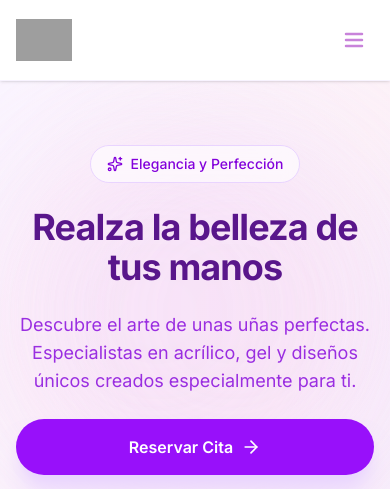
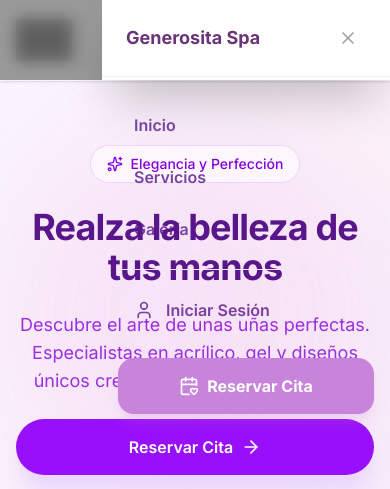
Before and after one commit to georgealvarez14/generosita-spa, a Next.js app: page / in a window 390 px wide. Both pictures are taken after a click on the button 354 px from the left and 40 px from the top of the page. Shown: the top 489 px of the page. Built offline with nearby package versions, Linux system fonts and the light colour scheme; no server answers; the database is empty; grey boxes are pictures that could not be loaded.

Commit message:
feat: add interactive mobile hamburger menu with slide-in panel

```diff
--- a/src/components/layout/Header.tsx
+++ b/src/components/layout/Header.tsx
@@ -3,6 +3,7 @@
 import { CalendarHeart, User, ShieldCheck } from 'lucide-react';
 import { createClient } from '@/utils/supabase/server';
 import { prisma } from '@/lib/prisma';
+import MobileMenu from './MobileMenu';
 
 export default async function Header() {
   const supabase = await createClient();
@@ -23,7 +24,7 @@
     <header className="sticky top-0 z-50 w-full bg-white/90 backdrop-blur-xl border-b border-purple-100/50 shadow-sm transition-all duration-300">
       <div className="container mx-auto px-4 lg:px-8 h-20 flex items-center justify-between">
 
-        {/* Lado Izquierdo: Logo */}
+        {/* Logo */}
         <Link href="/" className="flex items-center group">
           <div className="relative w-14 h-14 transition-transform duration-300 group-hover:scale-105">
             <Image
@@ -40,7 +41,7 @@
           </div>
         </Link>
 
-        {/* Centro: Nav Links Desktop */}
+        {/* Desktop Nav */}
         <nav className="hidden md:flex items-center gap-6 lg:gap-8">
           <Link href="/" className="text-sm font-semibold text-purple-900/70 hover:text-brand transition-colors relative group py-2">
             Inicio
@@ -56,7 +57,7 @@
           </Link>
         </nav>
 
-        {/* Lado Derecho: Acciones Desktop */}
+        {/* Desktop Actions */}
         <div className="hidden md:flex items-center gap-4 lg:gap-6">
           {user && isAdmin && (
             <Link href="/admin" className="text-sm font-bold text-brand hover:text-brand-dark transition-colors flex items-center gap-2 group hidden xl:flex">
@@ -90,12 +91,8 @@
           </Link>
         </div>
 
-        {/* Botón Menu Mobile */}
-        <button className="md:hidden p-2 text-brand hover:bg-brand-light/20 rounded-lg transition-colors flex items-center">
-          <svg className="w-6 h-6" fill="none" stroke="currentColor" viewBox="0 0 24 24">
-            <path strokeLinecap="round" strokeLinejoin="round" strokeWidth={2.5} d="M4 6h16M4 12h16M4 18h16" />
-          </svg>
-        </button>
+        {/* Mobile Menu (interactive client component) */}
+        <MobileMenu isLoggedIn={!!user} isAdmin={isAdmin} />
       </div>
     </header>
   );
--- /dev/null
+++ b/src/components/layout/MobileMenu.tsx
@@ -0,0 +1,117 @@
+'use client';
+
+import { useState } from 'react';
+import Link from 'next/link';
+import { CalendarHeart, User, ShieldCheck, X, Menu } from 'lucide-react';
+
+type Props = {
+  isLoggedIn: boolean;
+  isAdmin: boolean;
+};
+
+export default function MobileMenu({ isLoggedIn, isAdmin }: Props) {
+  const [open, setOpen] = useState(false);
+
+  return (
+    <>
+      {/* Hamburger button */}
+      <button
+        onClick={() => setOpen(true)}
+        className="md:hidden p-2 text-brand hover:bg-brand-light/20 rounded-lg transition-colors flex items-center"
+        aria-label="Abrir menú"
+      >
+        <Menu className="w-6 h-6" />
+      </button>
+
+      {/* Overlay */}
+      {open && (
+        <div
+          className="fixed inset-0 z-50 bg-black/40 backdrop-blur-sm"
+          onClick={() => setOpen(false)}
+        />
+      )}
+
+      {/* Slide-in panel */}
+      <div
+        className={`fixed top-0 right-0 z-50 h-full w-72 bg-white shadow-2xl transform transition-transform duration-300 ease-in-out flex flex-col ${
+          open ? 'translate-x-0' : 'translate-x-full'
+        }`}
+      >
+        {/* Header of panel */}
+        <div className="flex items-center justify-between px-6 py-5 border-b border-purple-100">
+          <span className="font-outfit font-bold text-brand-dark text-lg">Generosita Spa</span>
+          <button
+            onClick={() => setOpen(false)}
+            className="p-2 text-zinc-400 hover:text-red-500 hover:bg-red-50 rounded-full transition-colors"
+            aria-label="Cerrar menú"
+          >
+            <X className="w-5 h-5" />
+          </button>
+        </div>
+
+        {/* Nav links */}
+        <nav className="flex flex-col gap-1 px-4 py-6 flex-1">
+          {[
+            { href: '/', label: 'Inicio' },
+            { href: '/servicios', label: 'Servicios' },
+            { href: '/galeria', label: 'Galería' },
+          ].map(({ href, label }) => (
+            <Link
+              key={href}
+              href={href}
+              onClick={() => setOpen(false)}
+              className="text-base font-semibold text-purple-900/80 hover:text-brand hover:bg-brand-light/10 px-4 py-3 rounded-xl transition-all"
+            >
+              {label}
+            </Link>
+          ))}
+
+          <div className="my-3 border-t border-purple-100" />
+
+          {isAdmin && (
+            <Link
+              href="/admin"
+              onClick={() => setOpen(false)}
+              className="flex items-center gap-3 text-base font-semibold text-brand hover:bg-brand-light/10 px-4 py-3 rounded-xl transition-all"
+            >
+              <ShieldCheck className="w-5 h-5" />
+              Panel Admin
+            </Link>
+          )}
+
+          {isLoggedIn ? (
+            <Link
+              href="/portal"
+              onClick={() => setOpen(false)}
+              className="flex items-center gap-3 text-base font-semibold text-purple-900/80 hover:text-brand hover:bg-brand-light/10 px-4 py-3 rounded-xl transition-all"
+            >
+              <User className="w-5 h-5" />
+              Mi Perfil
+            </Link>
+          ) : (
+            <Link
+              href="/login"
+              onClick={() => setOpen(false)}
+              className="flex items-center gap-3 text-base font-semibold text-purple-900/80 hover:text-brand hover:bg-brand-light/10 px-4 py-3 rounded-xl transition-all"
+            >
+              <User className="w-5 h-5" />
+              Iniciar Sesión
+            </Link>
+          )}
+        </nav>
+
+        {/* CTA Button */}
+        <div className="px-4 pb-8">
+          <Link
+            href="/reservar"
+            onClick={() => setOpen(false)}
+            className="flex items-center justify-center gap-2 w-full bg-brand text-white font-bold py-4 rounded-2xl hover:bg-brand-dark transition-all shadow-lg shadow-brand/20 text-base"
+          >
+            <CalendarHeart className="w-5 h-5" />
+            Reservar Cita
+          </Link>
+        </div>
+      </div>
+    </>
+  );
+}
```
